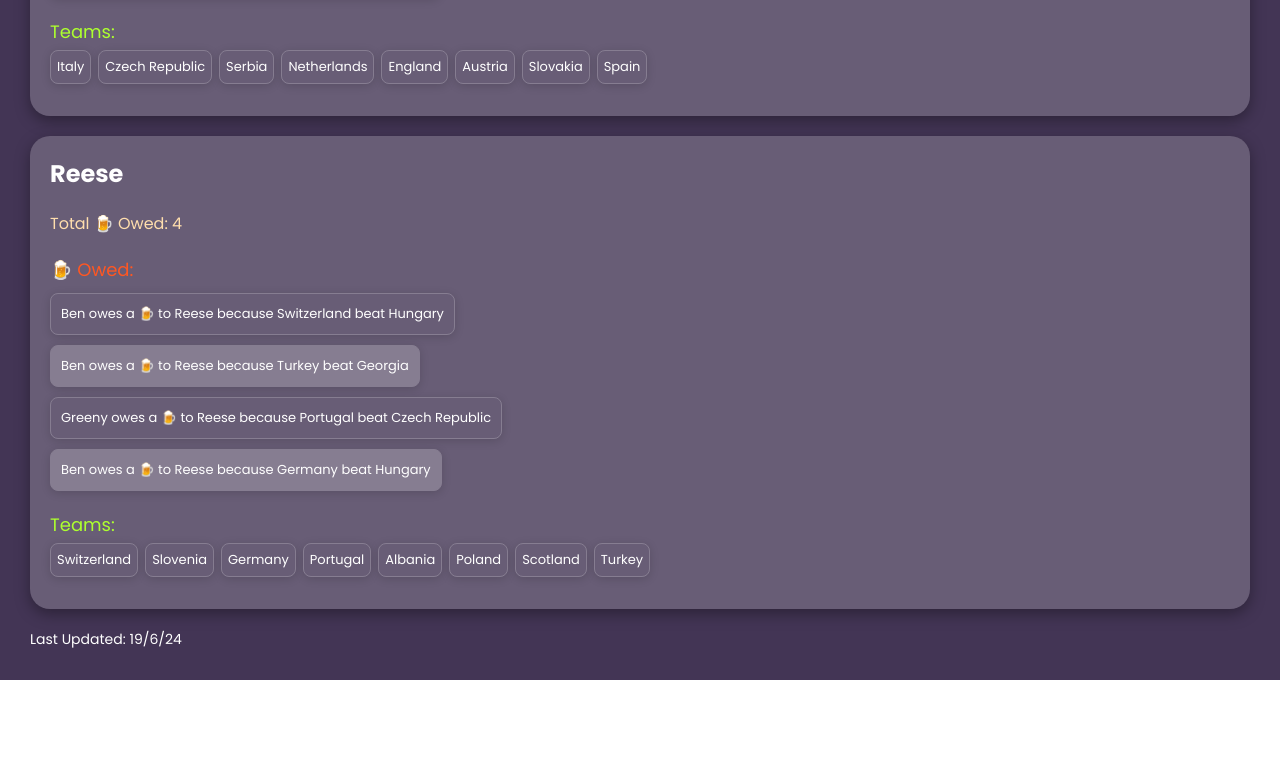
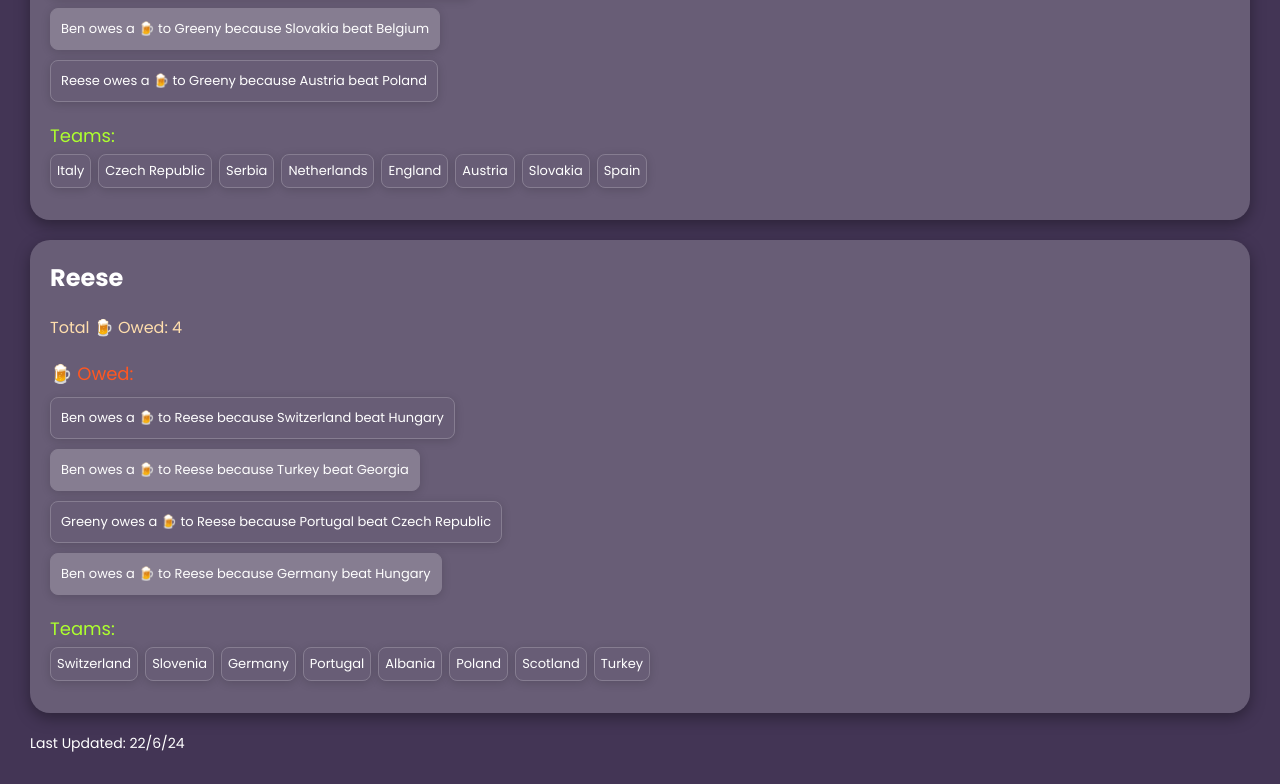
Before and after one commit to marcus-agrippa/euro-sweepstakes, a React (Create React App) app: page / in a window 1280 px wide. Shown: the part 955-1739 px from the top of the page. Before the commit the page ends 1635 px from the top, so only its background shows below. Built offline with nearby package versions, Linux system fonts and the light colour scheme; the HTML template or start-up script is replaced by a standard one.

Commit message:
update results and date

```diff
--- a/src/App.js
+++ b/src/App.js
@@ -87,7 +87,7 @@ const App = () => {
       {friends.map((friend, index) => (
         <Friend key={index} friend={friend} />
       ))}
-      <p className='last-updated'>Last Updated: 19/6/24</p>
+      <p className='last-updated'>Last Updated: 22/6/24</p>
     </div>
   );
 };
--- a/src/data/euro-fixtures.json
+++ b/src/data/euro-fixtures.json
@@ -12,5 +12,8 @@
   { "homeTeam": "Turkey", "awayTeam": "Georgia", "result": "home" },
   { "homeTeam": "Portugal", "awayTeam": "Czech Republic", "result": "home" },
   { "homeTeam": "Croatia", "awayTeam": "Albania", "result": "draw" },
-  { "homeTeam": "Germany", "awayTeam": "Hungary", "result": "home" }
+  { "homeTeam": "Germany", "awayTeam": "Hungary", "result": "home" },
+  { "homeTeam": "Spain", "awayTeam": "Italy", "result": "home" },
+  { "homeTeam": "Ukraine", "awayTeam": "Slovakia", "result": "home" },
+  { "homeTeam": "Austria", "awayTeam": "Poland", "result": "home" }
 ]
```
